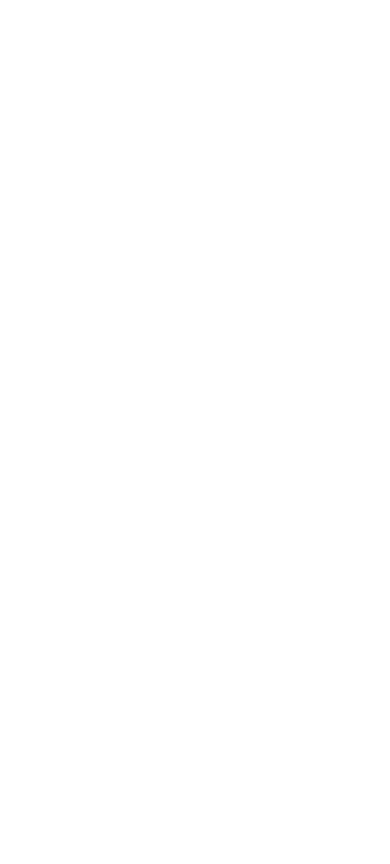
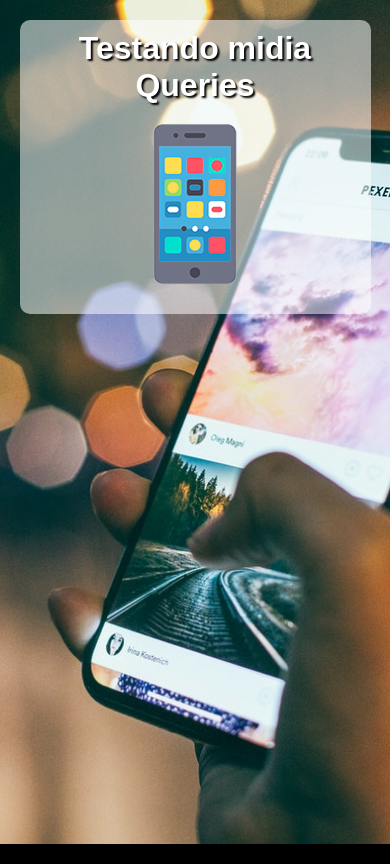
Before and after one commit to ThBanza/html5-css3, a plain HTML site: page ex026/mq004/index.html in a window 390 px wide. Drawn offline with Linux system fonts and the light colour scheme.

Commit message:
first mobile atualizado

```diff
--- /dev/null
+++ b/ex026/mq004/estilo/media-query.css
@@ -0,0 +1,3 @@
+@charset "UTF-08";
+
+ /* Todas as demais midias */
--- /dev/null
+++ b/ex026/mq004/estilo/style.css
@@ -0,0 +1,49 @@
+@charset "UTF-08";
+
+ /* Versao Mobile First */
+
+ *{
+    font-family: Arial, Helvetica, sans-serif;
+    font-size: 1em;
+    margin: 0px;
+    padding: 0px;
+    box-sizing: border-box;
+ }
+
+ body,html{
+    height: 100vh;
+ }
+
+ body{
+    background: black url(../imagens/back-phone.jpg) no-repeat;
+    background-size: cover;
+    background-position: center center;
+ }
+
+
+ main {
+    background-color: rgba(255, 255, 255, 0.534);
+    width: 90vw;
+    margin: auto;
+    margin-top: 20px;
+    border-radius: 10px;
+    padding: 10px;
+ }
+
+ h1{
+    text-align: center;
+    color: white;
+    font-size: 2em;
+    text-shadow: 2px 2px 2px black;
+ }
+
+ img{
+    display: block;
+    margin: auto;
+ }
+
+ img#phone{display: block;}
+ img#tablet{display: none;}
+ img#print{display: none;}
+ img#pc{display: none;}
+ img#tv{display: none;}
--- a/ex026/mq004/index.html
+++ b/ex026/mq004/index.html
@@ -4,8 +4,17 @@
     <meta charset="UTF-8">
     <meta name="viewport" content="width=device-width, initial-scale=1.0">
     <title>Media Query</title>
+    <link rel="stylesheet" href="estilo/style.css" media="all">
+    <link rel="stylesheet" href="estilo/media-query.css">
 </head>
 <body>
-
+    <main>
+        <h1>Testando midia Queries</h1>
+        <img id="phone" src="imagens/icon-phone.png" alt="Acessando via smartphone">
+        <img id="tablet" src="imagens/icon-tablet.png" alt="Acessando Via Tablet">
+        <img id="print" src="imagens/icon-print.png" alt="Versao para impressao">
+        <img id="pc" src="imagens/icon-pc.png" alt="Versao para Desktop">
+        <img id="tv" src="imagens/icon-tv.png" alt="Versao para TV">
+    </main>
 </body>
 </html>
```
